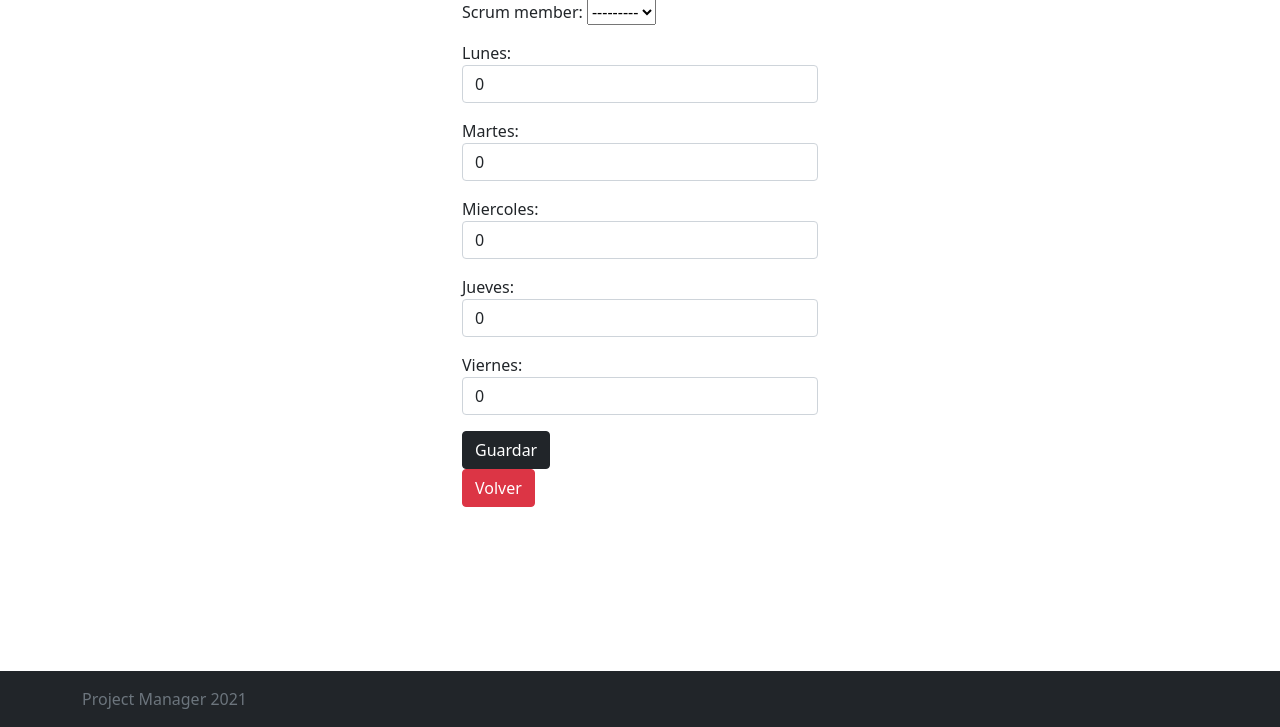
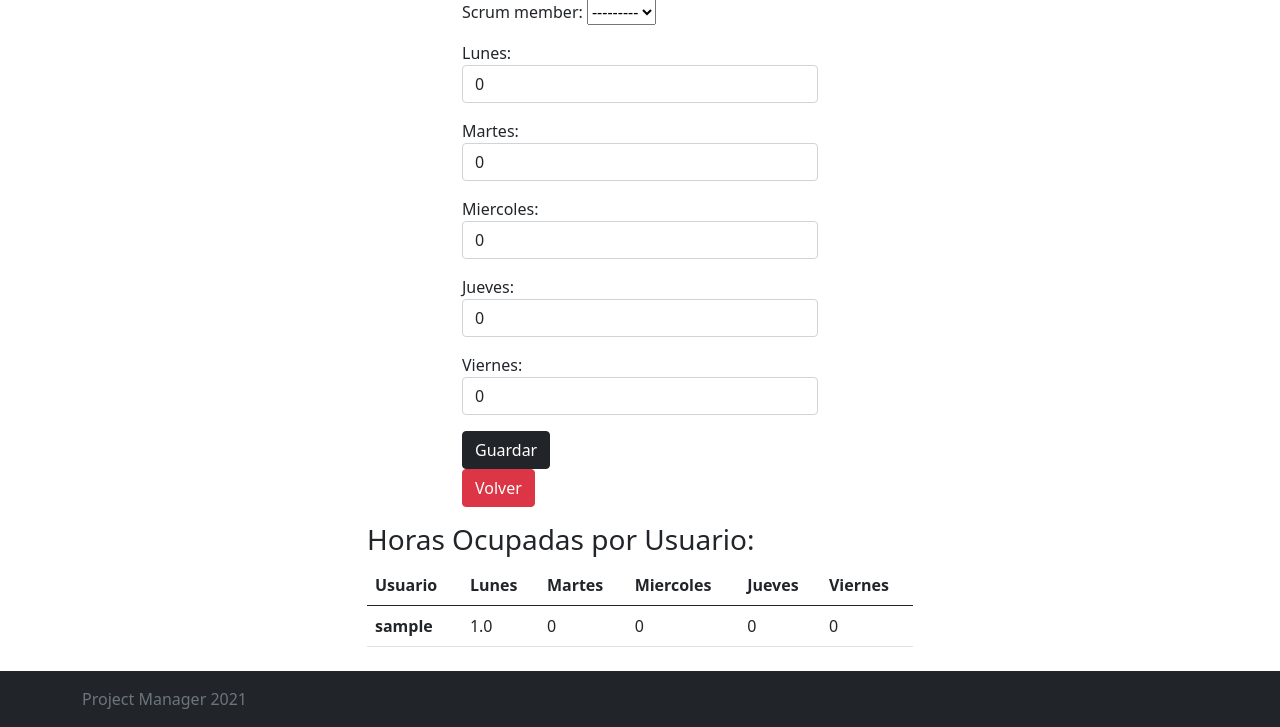
Before and after one commit to Giuli1297/scrum-kanban-pm, a Django app: a page that uses templates/proyecto/agregar_scrum_member.html in a window 1280 px wide. Shown: the part 73-800 px from the top of the page. Run offline with Django 3.2, Linux system fonts and the light colour scheme; a user stored in the database is signed in; tables that the repository leaves empty hold one stand-in row (values such as "Sample post"); some libraries are stand-ins or nearby versions.

Commit message:
INFO MAS

```diff
--- a/projectmanager/views/proyecto_views.py
+++ b/projectmanager/views/proyecto_views.py
@@ -191,9 +191,22 @@ class AgregarSMember(UserAccessMixin, View):
             name='Administrador').exists():
             messages.error(request, "No tienes permisos para eso")
             return redirect('/')
+        users_work = []
+        for user in User.objects.all():
+            if user.username != 'AnonymousUser' and user.username != 'admin':
+                x = {'usuario': user.username,
+                     'LUN': 0,
+                     'MAR': 0,
+                     'MIE': 0,
+                     'JUE': 0,
+                     'VIE': 0}
+                users_work.append(x)
+                for work in user.tiempos_de_trabajo.all():
+                    x[work.dia] += work.horas
         form = AgregarScrumMemberForm(slug=slug)
         context = {
             'proyecto': proyecto,
+            'users_work': users_work,
             'form': form
         }
         return render(request, 'proyecto/agregar_scrum_member.html', context)
--- a/templates/proyecto/agregar_scrum_member.html
+++ b/templates/proyecto/agregar_scrum_member.html
@@ -14,4 +14,34 @@
     <div class="col-md-4"></div>
     <div class="col-md-4"></div>
 </div>
+<div class="row">
+    <div class="col-md-3"></div>
+    <div class="col-md-6">
+        <h3>Horas Ocupadas por Usuario:</h3>
+        <table class="table mb-2">
+          <thead>
+            <tr>
+              <th scope="col">Usuario</th>
+              <th scope="col">Lunes</th>
+              <th scope="col">Martes</th>
+              <th scope="col">Miercoles</th>
+              <th scope="col">Jueves</th>
+              <th scope="col">Viernes</th>
+            </tr>
+          </thead>
+          <tbody>
+            {% for user in users_work %}
+                <tr>
+                  <th scope="row">{{ user.usuario }}</th>
+                  <td>{{ user.LUN }}</td>
+                  <td>{{ user.MAR }}</td>
+                  <td>{{ user.MIE }}</td>
+                  <td>{{ user.JUE }}</td>
+                  <td>{{ user.VIE }}</td>
+                </tr>
+            {% endfor %}
+          </tbody>
+        </table>
+    </div>
+</div>
 {% endblock %}
```
Also changed, not shown: projectmanager/views/user_story_views.py (+5 -2 lines).
